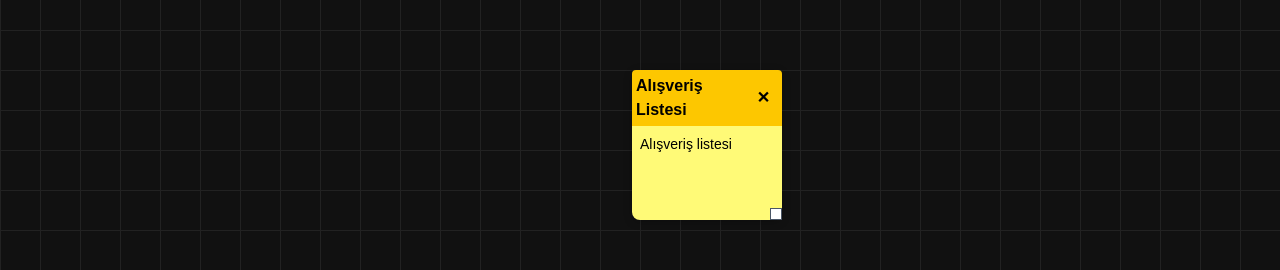
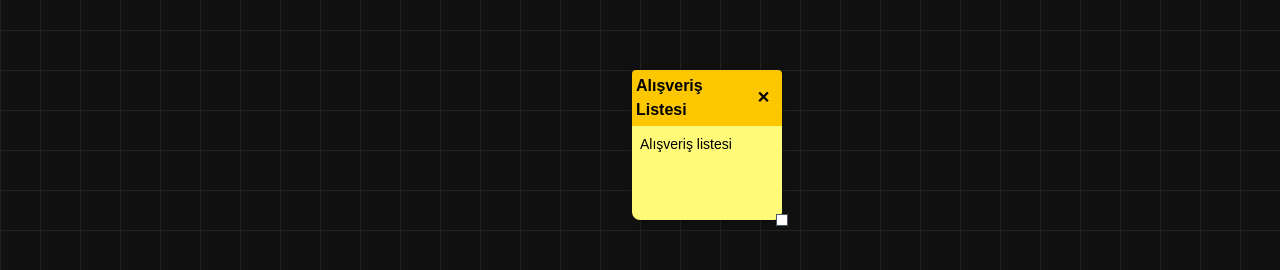
Before and after one commit to ESAT885/sketch-app, a Vue app: page / in a window 1280 px wide. Shown: the part 330-600 px from the top of the page. Built offline with nearby package versions, Linux system fonts and the light colour scheme; the HTML template or start-up script is replaced by a standard one.

Commit message:
objectsize yerine width ve height getiridi

```diff
--- a/src/components/canvas/CanvasContent.vue
+++ b/src/components/canvas/CanvasContent.vue
@@ -3,16 +3,17 @@
 import { useObjectsStore, type Connection } from "@/stores/object.store";
 import NoteItem from "@/components/canvas/contentItems/NoteItem.vue"
 import GroupItem from "@/components/canvas/contentItems/GroupItem.vue"
+import TitleItem from "@/components/canvas/contentItems/TitleItem.vue"
 const objectsStore = useObjectsStore();
 function getCenter(id: string) {
 
-  const obj = objectsStore.objects.find(o => o.id === id)
+  const obj = objectsStore.items.find(o => o.id === id)
 
   if (!obj) return { x: 0, y: 0 }
 
   return {
-    x: obj.x + obj.size / 2,
-    y: obj.y + obj.size / 2
+    x: obj.x + obj.width / 2,
+    y: obj.y +obj.height / 2
   }
 
 }
@@ -48,12 +49,12 @@ function selectedNode(c: Connection) {
 
 <template>
 
-  <div v-for="group in objectsStore.groups" :key="group.id" :style="{
+  <div @click="objectsStore.selectNode(group.id ?? '')" v-for="group in objectsStore.groups" :key="group.id" :style="{
     position: 'absolute',
     left: group.x + 'px',
     top: group.y + 'px',
-    width: group.size + 'px',
-    height: group.size + 'px'
+      width: group.width + 'px',
+      height: group.height + 'px',
   }" class="0 bg-blue-100/50 border-2  rounded-lg">
     <GroupItem :group="group"></GroupItem>
 
@@ -65,12 +66,24 @@ function selectedNode(c: Connection) {
       :stroke="objectsStore.selectedConnection == c ? '#f87171' : '#facc15'" />
 
   </svg>
-  <div @click="objectsStore.selectNode(obj.id)" v-for="obj in objectsStore.objects" :key="obj.id" :style="{
+  <div v-for="canvaTitle in objectsStore.canvasTitles" @click="objectsStore.selectNode(canvaTitle.id ?? '')"
+    :key="canvaTitle.id" :style="{
+      position: 'absolute',
+      left: canvaTitle.x + 'px',
+      top: canvaTitle.y + 'px',
+      width: canvaTitle.width + 'px',
+      height: canvaTitle.height + 'px',
+
+    }" class=" bg-blue-100/50 border-2  rounded-lg">
+    <TitleItem :obj="canvaTitle"></TitleItem>
+
+  </div>
+  <div @click="objectsStore.selectNode(obj.id ?? '')" v-for="obj in objectsStore.objects" :key="obj.id" :style="{
     position: 'absolute',
     left: obj.x + 'px',
     top: obj.y + 'px',
-    width: obj.size + 'px',
-    height: obj.size + 'px',
+    width: obj.width + 'px',
+    height: obj.height + 'px',
     background: obj.color || '#fffa77',
     display: 'flex',
     flexDirection: 'column',
--- a/src/components/canvas/contentItems/GroupItem.vue
+++ b/src/components/canvas/contentItems/GroupItem.vue
@@ -8,7 +8,7 @@ defineProps<{
 
 const objectsStore = useObjectsStore();
 const dragging = ref<{ id: string, offsetX: number, offsetY: number } | null>(null);
-const resizing = ref<{ id: string, startX: number, startY: number, startSize: number } | null>(null);
+const resizing = ref<{ id: string, startX: number, startY: number, height: number, width: number } | null>(null);
 
 // --- Başlık edit state ---
 const editingTitleId = ref<string | null>(null);
@@ -39,9 +39,9 @@ function stopDrag() {
 }
 
 // --- Resize ---
-function startResize(e: MouseEvent, objId: string, objSize: number) {
+function startResize(e: MouseEvent, objId: string, height: number, width: number) {
   e.stopPropagation();
-  resizing.value = { id: objId, startX: e.clientX, startY: e.clientY, startSize: objSize };
+  resizing.value = { id: objId, startX: e.clientX, startY: e.clientY, height, width };
   window.addEventListener('mousemove', onResize);
   window.addEventListener('mouseup', stopResize);
 }
@@ -49,9 +49,11 @@ function onResize(e: MouseEvent) {
   if (!resizing.value) return;
   const dx = e.clientX - resizing.value.startX;
   const dy = e.clientY - resizing.value.startY;
-  const newSize = Math.max(10, resizing.value.startSize + Math.max(dx, dy));
   const obj = objectsStore.groups.find(o => o.id === resizing.value!.id);
-  if (obj) obj.size = newSize;
+  if (obj) {
+    obj.width = Math.max(80, resizing.value.width + dx)
+    obj.height = Math.max(60, resizing.value.height + dy)
+  }
 }
 function stopResize() {
   resizing.value = null;
@@ -76,7 +78,7 @@ function saveTitle(group: Group) {
 </script>
 
 <template>
-  <div :style="{ width: group.size + 'px', height: group.size + 'px', position: 'relative' }">
+  <div :style="{ width: group.width + 'px', height: group.height + 'px', position: 'relative' }">
 
     <div :style="{
       position: 'absolute',
@@ -103,13 +105,13 @@ function saveTitle(group: Group) {
                @keyup.enter="() => saveTitle(group)"
                class="px-1 text-black border rounded w-full" />
 
-        <button @mousedown.stop @click="objectsStore.removeGroup(group.id ?? '')"
+        <button @mousedown.stop @click="objectsStore.removeItem(group.id ?? '')"
                 class="ml-2 px-2 hover:bg-red-200 rounded">✕</button>
       </div>
     </div>
 
     <!-- Resize handle -->
-    <div @mousedown="(e) => startResize(e, group.id ?? '', group.size)"
+    <div @mousedown="(e) => startResize(e, group.id ?? '', group.height, group.width)"
          class="absolute bottom-0 right-0 w-3 h-3 bg-white border border-gray-600 cursor-se-resize"
          style="touch-action: none;"></div>
   </div>
--- a/src/components/canvas/contentItems/NoteItem.vue
+++ b/src/components/canvas/contentItems/NoteItem.vue
@@ -7,7 +7,7 @@ const props = defineProps<{ obj: CanvasObject }>();
 
 // Drag & Resize state (senin kodun)
 const dragging = ref<{ id: string, offsetX: number, offsetY: number } | null>(null);
-const resizing = ref<{ id: string, startX: number, startY: number, startSize: number } | null>(null);
+const resizing = ref<{ id: string, startX: number, startY: number, height: number, width: number } | null>(null);
 
 // Edit state
 const editingTitleId = ref<string | null>(null);
@@ -47,9 +47,9 @@ function stopDrag() {
   objectsStore.saveToStorage();
 }
 
-function startResize(e: MouseEvent, objId: string, objSize: number) {
+function startResize(e: MouseEvent, objId: string, height: number, width: number) {
   e.stopPropagation();
-  resizing.value = { id: objId, startX: e.clientX, startY: e.clientY, startSize: objSize };
+  resizing.value = { id: objId, startX: e.clientX, startY: e.clientY, height, width };
   window.addEventListener('mousemove', onResize);
   window.addEventListener('mouseup', stopResize);
 }
@@ -57,9 +57,11 @@ function onResize(e: MouseEvent) {
   if (!resizing.value) return;
   const dx = e.clientX - resizing.value.startX;
   const dy = e.clientY - resizing.value.startY;
-  const newSize = Math.max(10, resizing.value.startSize + Math.max(dx, dy));
   const obj = objectsStore.objects.find(o => o.id === resizing.value!.id);
-  if (obj) obj.size = newSize;
+  if (obj) {
+    obj.width = Math.max(80, resizing.value.width + dx)
+    obj.height = Math.max(60, resizing.value.height + dy)
+  }
 }
 function stopResize() {
   resizing.value = null;
@@ -69,7 +71,7 @@ function stopResize() {
 
 // --- Title edit ---
 function startEditTitle(obj: CanvasObject) {
-  editingTitleId.value = obj.id;
+  editingTitleId.value = obj.id ?? "";
   newTitle.value = obj.title;
   nextTick(() => {
     const el = document.getElementById(`title-${obj.id}`) as HTMLInputElement;
@@ -84,7 +86,7 @@ function saveTitle(obj: CanvasObject) {
 
 // --- Text edit ---
 function startEditText(obj: CanvasObject) {
-  editingTextId.value = obj.id;
+  editingTextId.value = obj.id ?? "";
   newText.value = obj.text ?? "";
   nextTick(() => {
     const el = document.getElementById(`note-${obj.id}`) as HTMLTextAreaElement;
@@ -100,17 +102,18 @@ function saveText(obj: CanvasObject) {
 
 <template>
   <!-- Header -->
-  <div @mousedown="(e) => startDrag(e, obj.id, obj.x, obj.y)"
+  <div @mousedown="(e) => startDrag(e, obj.id ?? '', obj.x, obj.y)"
     class="bg-yellow-400 flex justify-between items-center p-1 rounded-t font-bold cursor-grab select-none text-black">
 
     <span v-if="editingTitleId !== obj.id" @dblclick="startEditTitle(obj)">
       {{ obj.title || 'Başlık' }}
     </span>
 
-    <input v-else @mousedown.stop v-model="newTitle" id="title-{{obj.id}}" @blur="saveTitle(obj)"
+    <input v-else @mousedown.stop v-model="newTitle" :id="`title-${obj.id}`" @blur="saveTitle(obj)"
       @keyup.enter="saveTitle(obj)" class="px-1 text-black border rounded w-full" />
 
-    <button @mousedown.stop @click="objectsStore.removeObject(obj.id)" class="px-2 hover:bg-red-200 rounded">✕</button>
+    <button @mousedown.stop @click="objectsStore.removeItem(obj.id ?? '')"
+      class="px-2 hover:bg-red-200 rounded">✕</button>
   </div>
 
   <!-- Note Text -->
@@ -119,14 +122,13 @@ function saveText(obj: CanvasObject) {
     {{ obj.text }}
   </div>
 
-  <textarea v-else v-model="newText" :id="`note-${obj.id}`" @mousedown.stop @blur="saveText(obj)" @keyup.enter="saveText(obj)"
-    class="flex-1 p-2 text-black border rounded resize-none w-full h-full"
+  <textarea v-else v-model="newText" :id="`note-${obj.id}`" @mousedown.stop @blur="saveText(obj)"
+    @keyup.enter="saveText(obj)" class="flex-1 p-2 text-black border rounded resize-none w-full h-full"
     style="outline: none; overflow:auto;"></textarea>
 
   <!-- Resize handle -->
-  <div @mousedown="(e) => startResize(e, obj.id, obj.size)"
-    class="absolute bottom-0 right-0 w-3 h-3 bg-white border border-gray-600 cursor-se-resize"
-    style="touch-action: none;"></div>
+  <div @mousedown="(e) => startResize(e, obj.id ?? '', obj.height, obj.width)" class="absolute bottom-0 right-0 w-3 h-3 bg-white border border-gray-600 cursor-se-resize
+           translate-x-1/2 translate-y-1/2" style="touch-action: none;"></div>
 </template>
 
 <style>
--- /dev/null
+++ b/src/components/canvas/contentItems/TitleItem.vue
@@ -0,0 +1,94 @@
+<script setup lang="ts">
+import { useObjectsStore, type CanvasTitle } from '@/stores/object.store';
+import { nextTick, ref } from 'vue';
+defineProps<{ obj: CanvasTitle }>();
+const objectsStore = useObjectsStore();
+// Drag & Resize state (senin kodun)
+const dragging = ref<{ id: string, offsetX: number, offsetY: number } | null>(null);
+const resizing = ref<{ id: string, startX: number, startY: number,  height: number, width: number } | null>(null);
+// Edit state
+const editingTitleId = ref<string | null>(null);
+const newTitle = ref<string>("");
+// --- Drag & Resize ---
+function startDrag(e: MouseEvent, objId: string, objX: number, objY: number) {
+
+  e.stopPropagation();
+  const offsetX = (e.clientX - objX * objectsStore.canvasScale) / objectsStore.canvasScale;
+  const offsetY = (e.clientY - objY * objectsStore.canvasScale) / objectsStore.canvasScale;
+  dragging.value = { id: objId, offsetX, offsetY };
+  window.addEventListener("mousemove", onDrag);
+  window.addEventListener("mouseup", stopDrag);
+}
+function startResize(e: MouseEvent, objId: string, height: number, width: number) {
+  e.stopPropagation();
+  resizing.value = { id: objId, startX: e.clientX, startY: e.clientY, height, width };
+  window.addEventListener('mousemove', onResize);
+  window.addEventListener('mouseup', stopResize);
+}
+function onResize(e: MouseEvent) {
+  if (!resizing.value) return;
+  const dx = e.clientX - resizing.value.startX;
+  const dy = e.clientY - resizing.value.startY;
+  const obj = objectsStore.canvasTitles.find(o => o.id === resizing.value!.id);
+  if (obj) {
+    obj.width = Math.max(80, resizing.value.width + dx)
+    obj.height = Math.max(60, resizing.value.height + dy)
+  }
+}
+function stopResize() {
+  resizing.value = null;
+  window.removeEventListener('mousemove', onResize);
+  window.removeEventListener('mouseup', stopResize);
+}
+function onDrag(e: MouseEvent) {
+  if (!dragging.value) return;
+  const obj = objectsStore.canvasTitles.find(o => o.id === dragging.value!.id);
+  if (obj) {
+    obj.x = (e.clientX / objectsStore.canvasScale) - dragging.value.offsetX;
+    obj.y = (e.clientY / objectsStore.canvasScale) - dragging.value.offsetY;
+  }
+}
+function stopDrag() {
+  dragging.value = null;
+  window.removeEventListener("mousemove", onDrag);
+  window.removeEventListener("mouseup", stopDrag);
+  objectsStore.saveToStorage();
+}
+// --- Title edit ---
+function startEditTitle(obj: CanvasTitle) {
+  editingTitleId.value = obj.id ?? "";
+  newTitle.value = obj.title;
+  nextTick(() => {
+    const el = document.getElementById(`title-${obj.id}`) as HTMLInputElement;
+    if (el) el.focus();
+  });
+}
+function saveTitle(obj: CanvasTitle) {
+  const item = objectsStore.canvasTitles.find(o => o.id === obj.id);
+  if (item) item.title = newTitle.value;
+  editingTitleId.value = null;
+}
+</script>
+<template>
+
+  <div @mousedown="(e) => startDrag(e, obj.id ?? '', obj.x, obj.y)"
+    class="h-full bg-yellow-400 p-2 flex justify-between items-center p-1 rounded-t font-bold cursor-grab select-none text-black">
+
+    <span v-if="editingTitleId !== obj.id" @dblclick="startEditTitle(obj)" class=" text-2xl">
+      {{ obj.title || 'Başlık' }}
+    </span>
+
+    <input v-else @mousedown.stop v-model="newTitle" id="title-{{obj.id}}" @blur="saveTitle(obj)"
+      @keyup.enter="saveTitle(obj)" class="h-full px-1 text-black border rounded w-full" />
+
+    <button @mousedown.stop @click="objectsStore.removeItem(obj.id ?? '')"
+      class="px-2 pl-2 hover:bg-red-200 rounded">✕</button>
+  </div>
+ <div
+  @mousedown="(e) => startResize(e, obj.id ?? '', obj.height, obj.width)"
+  class="absolute bottom-0 right-0 w-3 h-3 bg-white border border-gray-600 cursor-se-resize translate-x-1/2 translate-y-1/2"
+  style="touch-action: none;"
+></div>
+
+
+</template>
--- a/src/stores/object.store.ts
+++ b/src/stores/object.store.ts
@@ -1,59 +1,149 @@
 import { defineStore } from "pinia";
 
-export type CanvasObject = {
+/* ================================
+BASE
+================================ */
+
+interface BaseCanvasItem {
   id: string;
-  type?: "note" | "doc" | "circle" | "group"; // farklı şekiller
   x: number;
   y: number;
   size: number;
+  width:number;
+  height:number;
+  title: string;
   color?: string;
+}
+
+/* ================================
+ITEM TYPES
+================================ */
+
+export interface CanvasObject extends BaseCanvasItem {
+  kind: "object";
+  type: "note" | "doc";
   titlecolor?: string;
-  title: string; // başlık içeren objeler için
-  text?: string; // metin içeren objeler için
+  text?: string;
+}
 
-};
+export interface Group extends BaseCanvasItem {
+  kind: "group";
+  canvasObjects?: string[]; // içindeki object id'leri
+}
+
+export interface CanvasTitle extends BaseCanvasItem {
+  kind: "title";
+}
+
+export type CanvasItem =
+  | CanvasObject
+  | Group
+  | CanvasTitle;
+
+/* ================================
+CONNECTION
+================================ */
+
 export interface Connection {
-  from: string
-  to: string
+  from: string;
+  to: string;
 }
-export interface Group {
-  id?: string
-  x: number;
-  y: number;
-  size: number;
-  title: string;
-  canvasObjects?: CanvasObject[]
+
+/* ================================
+STORE STATE
+================================ */
+
+interface CanvasStoreState {
+  items: CanvasItem[];
+  connections: Connection[];
+
+  connectionMode: boolean;
+  noteMode: boolean;
+  docMode: boolean;
+  groupMode: boolean;
+  canvasTitleMode: boolean;
+
+  selectedNodes: string[];
+  selectedConnection: Connection | null;
+
+  canvasX: number;
+  canvasY: number;
+  canvasScale: number;
 }
+
+/* ================================
+STORE
+================================ */
+
 export const useObjectsStore = defineStore("objects", {
-  state: () => ({
-    objects: [
-      { id: crypto.randomUUID().toString(), type: "note", x: 49992, y: 50000, size: 150, color: "", title: 'Alışveriş Listesi', text: 'Alışveriş listesi' },
 
-    ] as CanvasObject[],
-    connections: [] as Connection[],
-    groups: [] as Group[],
+  state: (): CanvasStoreState => ({
+    items: [
+      {
+        id: crypto.randomUUID(),
+        kind: "object",
+        type: "note",
+        x: 49992,
+        y: 50000,
+        size: 150,
+        title: "Alışveriş Listesi",
+        text: "Alışveriş listesi",
+        width:150,
+        height:150
+      }
+    ],
+
+    connections: [],
+
     connectionMode: false,
     noteMode: false,
     docMode: false,
     groupMode: false,
-    selectedNodes: [] as string[],
-    selectedConnection: null as Connection | null,
+    canvasTitleMode: false,
+
+    selectedNodes: [],
+    selectedConnection: null,
 
     canvasX: window.innerWidth / 2 - 50000,
     canvasY: window.innerHeight / 2 - 50000,
-    canvasScale: 1,
+    canvasScale: 1
   }),
 
+  /* ================================
+  GETTERS
+  ================================= */
+
+  getters: {
+
+    objects: (state) =>
+      state.items.filter(i => i.kind === "object") as CanvasObject[],
+
+    groups: (state) =>
+      state.items.filter(i => i.kind === "group") as Group[],
+
+    canvasTitles: (state) =>
+      state.items.filter(i => i.kind === "title") as CanvasTitle[]
+
+  },
+
+  /* ================================
+  ACTIONS
+  ================================= */
+
   actions: {
+
+    /* Load */
+
     loadFromStorage() {
+
       const saved = localStorage.getItem("canvas_data");
-
       if (!saved) return;
 
       const data = JSON.parse(saved);
-      this.objects = data.objects || [];
-      this.connections = data.connections || [];
-      this.groups = data.groups || []
+
+      this.items = data.items ?? [];
+      this.connections = data.connections ?? [];
+
       if (data.canvas) {
 
         this.canvasX = data.canvas.x ?? this.canvasX;
@@ -61,112 +151,181 @@ export const useObjectsStore = defineStore("objects", {
         this.canvasScale = data.canvas.scale ?? this.canvasScale;
 
       }
+
     },
+
+    /* Save */
+
     saveToStorage() {
-      const data = {
-        objects: this.objects,
+
+      localStorage.setItem(
+        "canvas_data",
+        JSON.stringify({
+
+          items: this.items,
           connections: this.connections,
+
           canvas: {
             x: this.canvasX,
             y: this.canvasY,
-          scale: this.canvasScale,
-        },
-        groups: this.groups
-      };
-      localStorage.setItem("canvas_data", JSON.stringify(data));
+            scale: this.canvasScale
+          }
+
+        })
+      );
 
     },
-    addObject(obj: Omit<CanvasObject, "id">) {
-      this.objects.push({ ...obj, id: crypto.randomUUID().toString() });
-      this.allmodeFalse()
+
+    /* ==========================
+       ADD
+    ========================== */
+
+    addObject(obj: Omit<CanvasObject, "id" | "kind">) {
+
+      this.items.push({
+        ...obj,
+        kind: "object",
+        id: crypto.randomUUID()
+      });
+
+      this.resetModes();
+
     },
 
-    addGroup(obj: Omit<Group, "id">) {
-      this.groups.push({ ...obj, id: crypto.randomUUID().toString() });
-      this.allmodeFalse()
-    },
-    removeObject(id: string) {
-      this.objects = this.objects.filter(o => o.id !== id);
-      console.log(id)
-      this.connections = this.connections.filter(
-        c => c.from !== id && c.to !== id
-      )
+    addGroup(group: Omit<Group, "id" | "kind">) {
+
+      this.items.push({
+        ...group,
+        kind: "group",
+        id: crypto.randomUUID()
+      });
+
+      this.resetModes();
 
     },
-    removeGroup(id: string) {
-      this.groups = this.groups.filter(t => t.id !== id)
+
+    addCanvasTitle(title: Omit<CanvasTitle, "id" | "kind">) {
+
+      this.items.push({
+        ...title,
+        kind: "title",
+        id: crypto.randomUUID()
+      });
+
+      this.resetModes();
+
     },
+
+    /* ==========================
+       REMOVE
+    ========================== */
+
+    removeItem(id: string) {
+
+      this.items = this.items.filter(i => i.id !== id);
+
+      this.connections =
+        this.connections.filter(
+          c => c.from !== id && c.to !== id
+        );
+
+    },
+
+    /* ==========================
+       CONNECTION
+    ========================== */
+
     connect(a: string, b: string) {
+
       this.connections.push({
         from: a,
         to: b
-      })
+      });
+
     },
+
     selectNode(id: string) {
 
-      if (!this.connectionMode) return
+      if (!this.connectionMode) return;
 
-      this.selectedNodes.push(id)
+      this.selectedNodes.push(id);
 
       if (this.selectedNodes.length === 2) {
 
         this.connections.push({
-          from: this.selectedNodes[0] ?? "",
-          to: this.selectedNodes[1] ?? ""
-        })
+          from: this.selectedNodes[0]??'',
+          to: this.selectedNodes[1]??''
+        });
 
-        this.selectedNodes = []
-        this.allmodeFalse()
+        this.selectedNodes = [];
+        this.resetModes();
 
       }
 
     },
+
+    /* ==========================
+       MODES
+    ========================== */
+
     toggleConnectionMode() {
-      this.connectionMode = !this.connectionMode
-      this.selectedNodes = []
+
+      this.connectionMode = !this.connectionMode;
+      this.selectedNodes = [];
+
     },
 
-    toogleNoteMode() {
-      this.allmodeFalse()
-      this.noteMode = !this.noteMode
+    toggleNoteMode() {
+
+      this.resetModes();
+      this.noteMode = true;
 
     },
-    toogleDocMode() {
-      this.allmodeFalse()
-      this.docMode = !this.docMode
+
+    toggleDocMode() {
+
+      this.resetModes();
+      this.docMode = true;
 
     },
-    toogleGroupMode() {
-      this.allmodeFalse()
-      this.groupMode = !this.groupMode
+
+    toggleGroupMode() {
+
+      this.resetModes();
+      this.groupMode = true;
 
     },
-    allmodeFalse() {
-      this.connectionMode = false
-      this.noteMode = false
-      this.docMode = false
-      this.groupMode = false
+
+    toggleCanvasTitle() {
+
+      this.resetModes();
+      this.canvasTitleMode = true;
+
     },
+
+    resetModes() {
+
+      this.connectionMode = false;
+      this.noteMode = false;
+      this.docMode = false;
+      this.groupMode = false;
+      this.canvasTitleMode = false;
+
+    },
+
+    /* ==========================
+       CURRENT TYPE
+    ========================== */
+
     getCurrentType(): CanvasObject["type"] {
-      console.log(this.noteMode)
-      console.log(this.docMode)
-      console.log(this.groupMode)
 
-      switch (true) {
+      if (this.noteMode) return "note";
+      if (this.docMode) return "doc";
 
-        case this.noteMode:
-          return "note"
+      return "note";
 
-        case this.docMode:
-          return "doc"
-
-        case this.groupMode:
-          return "group"
-
-        default:
-          return "circle"
     }
 
   }
-  },
+
 });
```
Also changed, not shown: src/components/CanvasMenus.vue (+8 -8 lines), src/components/canvas/InfiniteCanvas.vue (+16 -8 lines). Lines whose indentation alone changed are shown as unchanged.
